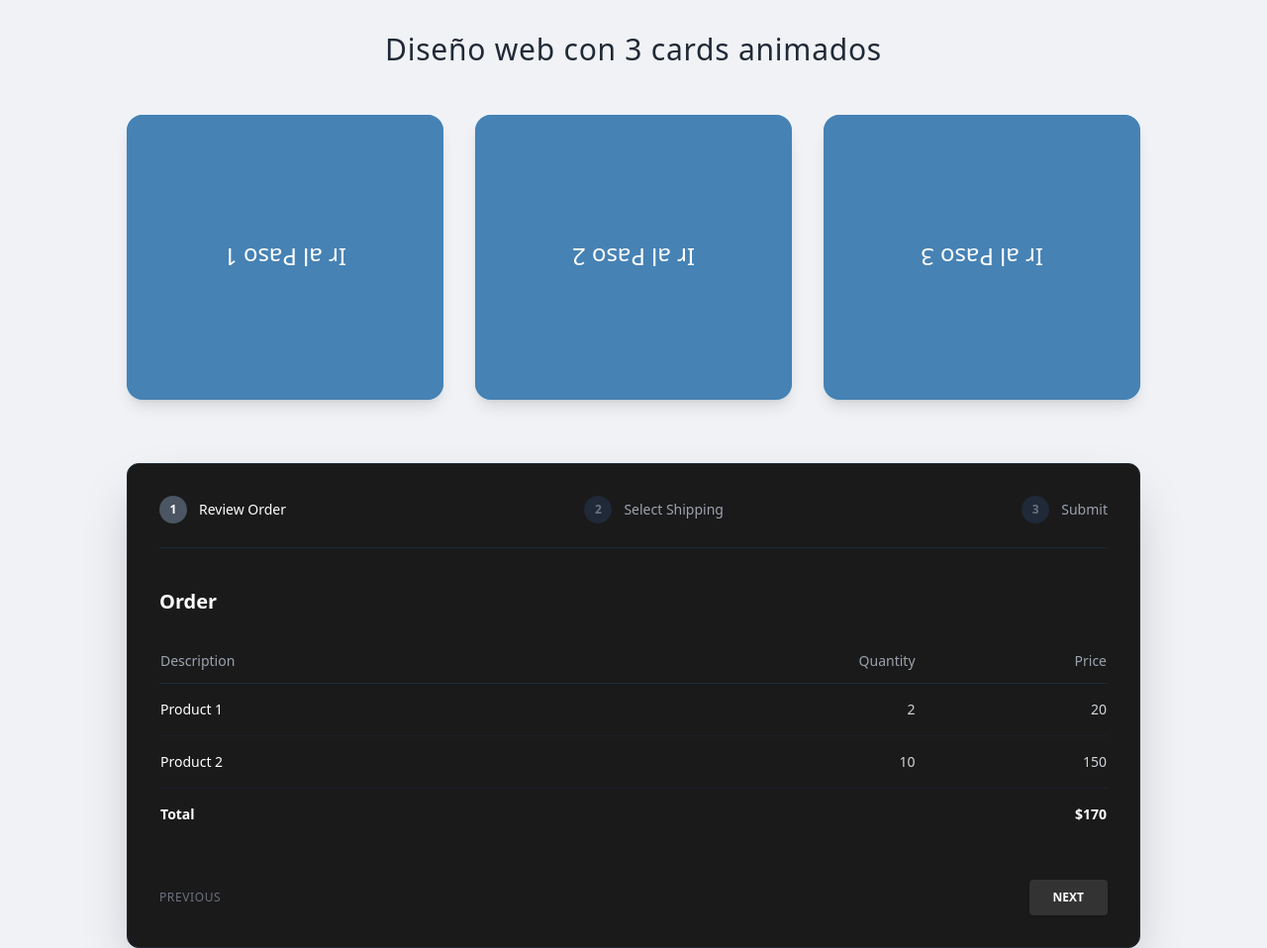
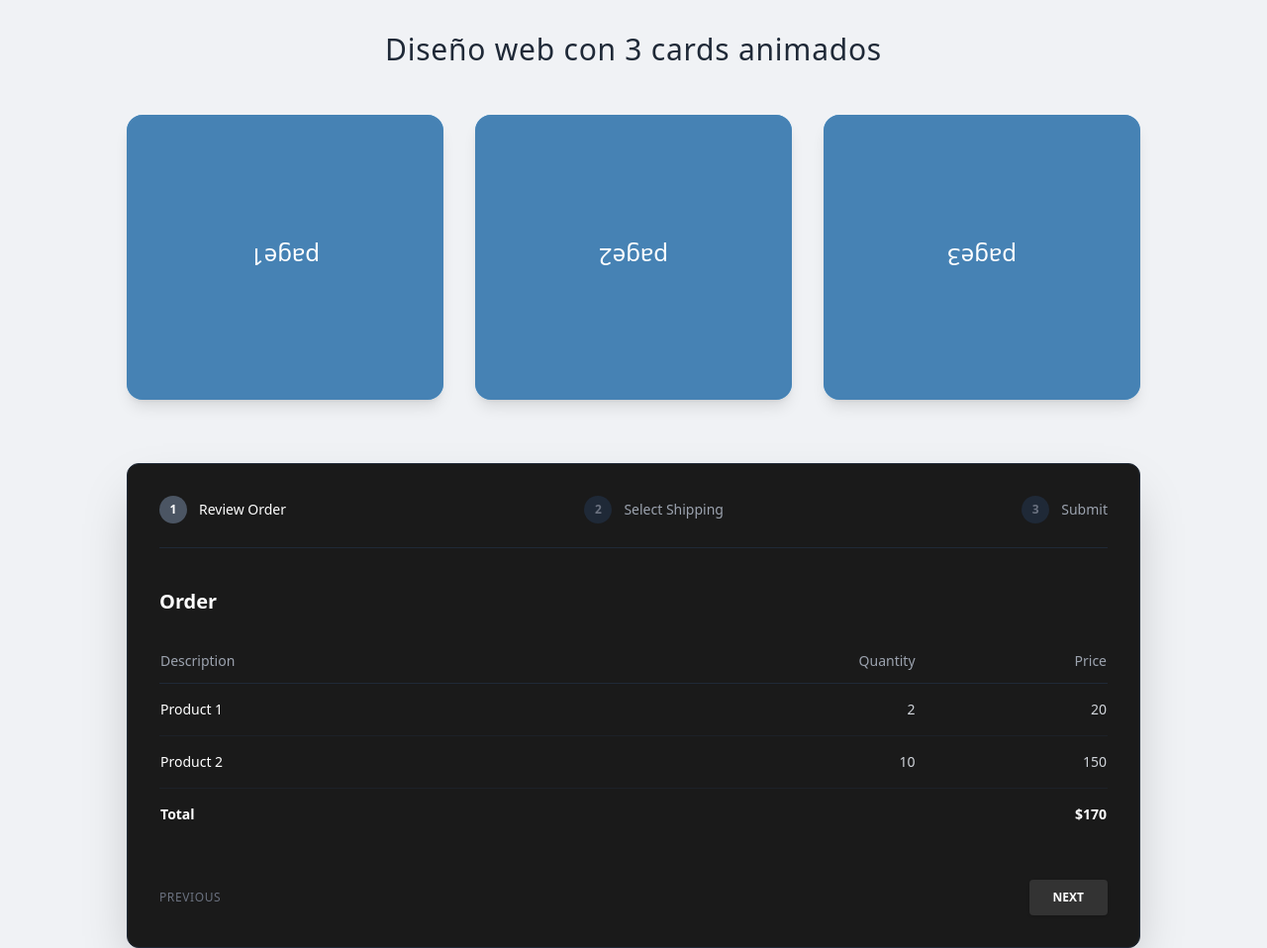
Before and after one commit to Yannick3177/Equipo_Semana03, a plain HTML site: page index.html in a window 1280 px wide. Shown: the top 958 px of the page at 99% size. Drawn offline with nearby package versions, Linux system fonts and the light colour scheme.

Commit message:
titulos cards

```diff
--- a/index.html
+++ b/index.html
@@ -24,7 +24,7 @@
                         page1
                     </div>
                     <div class="absolute inset-0 w-full h-full bg-[#4682b4] rounded-2xl flex items-center justify-center text-white text-2xl font-medium [backface-visibility:hidden] [transform:rotateX(180deg)_rotateY(180deg)]">
-                        Ir al Paso 1
+                        page1
                     </div>
                 </div>
             </a>
@@ -36,7 +36,7 @@
                         page2
                     </div>
                     <div class="absolute inset-0 w-full h-full bg-[#4682b4] rounded-2xl flex items-center justify-center text-white text-2xl font-medium [backface-visibility:hidden] [transform:rotateX(180deg)_rotateY(180deg)]">
-                        Ir al Paso 2
+                        page2
                     </div>
                 </div>
             </a>
@@ -48,7 +48,7 @@
                         page3
                     </div>
                     <div class="absolute inset-0 w-full h-full bg-[#4682b4] rounded-2xl flex items-center justify-center text-white text-2xl font-medium [backface-visibility:hidden] [transform:rotateX(180deg)_rotateY(180deg)]">
-                        Ir al Paso 3
+                        page3
                     </div>
                 </div>
             </a>
```
